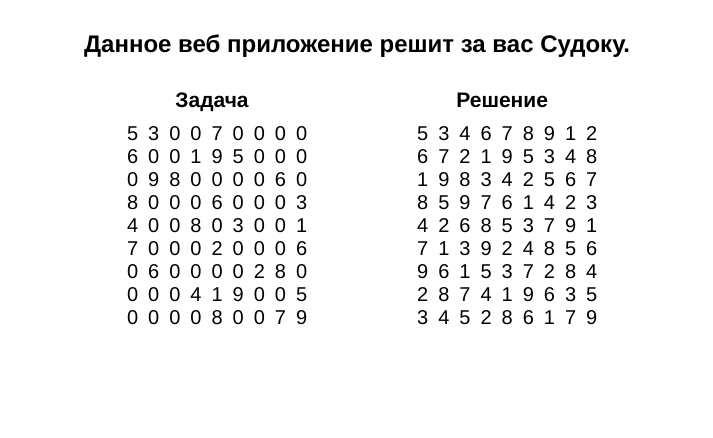
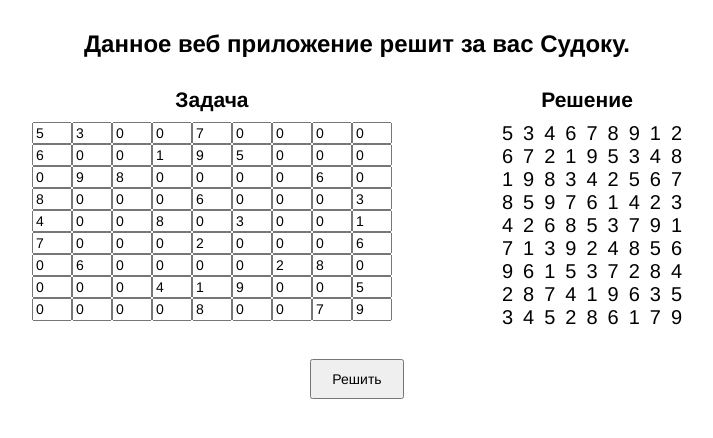
Before and after one commit to MethodM4N/sudoku-solver, a Vue app: page / in a window 1280 px wide. Shown: the top 438 px of the page, without its empty margins (283-996 px from the left). Built offline with nearby package versions, Linux system fonts and the light colour scheme.

Commit message:
feat(Main): add logic to create ur own gameGrid without validation

```diff
--- a/src/pages/Main.vue
+++ b/src/pages/Main.vue
@@ -1,11 +1,17 @@
 <template>
   <section class="main">
     <h1>Данное веб приложение решит за вас Судоку.</h1>
-    <form class="main__content">
+    <form class="main__content" @submit.prevent="onSubmit">
       <div>
         <h2>Задача</h2>
         <div class="main__set-grid" v-for="(gameGrid, index) in gameGrid" :key="index">
-          <p v-for="square in gameGrid">{{ square }}</p>
+          <input
+            v-for="(square, index) in gameGrid"
+            type="number"
+            min="0"
+            max="9"
+            v-model.number="gameGrid[index]"
+          />
         </div>
       </div>
       <div>
@@ -14,6 +20,7 @@
           <p v-for="square in gameGrid">{{ square }}</p>
         </div>
       </div>
+      <button type="submit">Решить</button>
     </form>
   </section>
 </template>
@@ -39,6 +46,11 @@ export default {
       solvedGrid: [],
     };
   },
+  methods: {
+    onSubmit() {
+      this.solvedGrid = solveSudokuAlgorithm(this.gameGrid);
+    },
+  },
   mounted() {
     this.solvedGrid = solveSudokuAlgorithm(this.gameGrid);
   },
@@ -61,6 +73,7 @@ export default {
   }
 
   &__content {
+    position: relative;
     display: flex;
     justify-content: center;
     gap: 100px;
@@ -75,10 +88,20 @@ export default {
       margin: 0 auto 10px;
       text-align: center;
     }
+
+    button {
+      padding: 10px 20px;
+      position: absolute;
+      bottom: -70px;
+    }
   }
 
   &__set-grid {
     display: flex;
+
+    input {
+      width: 32px;
+    }
   }
 
   &__solved-grid {
```
